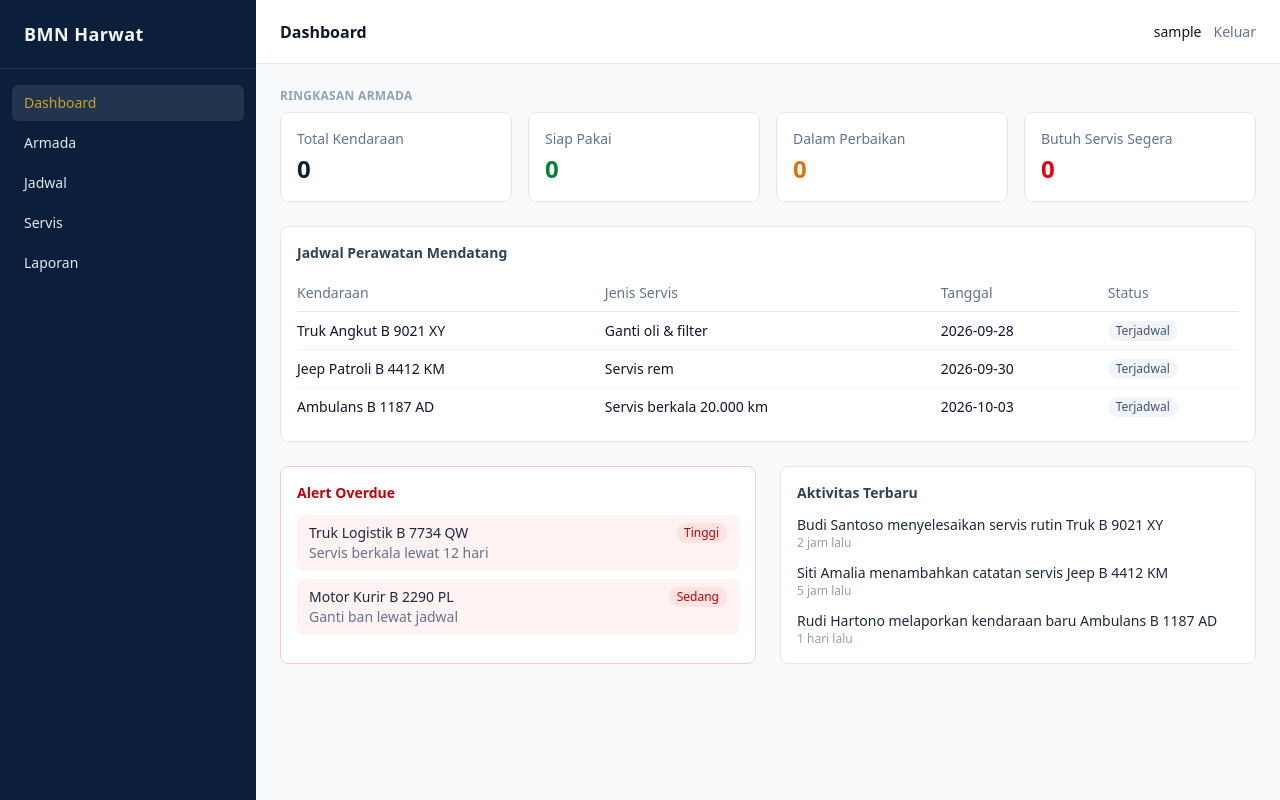
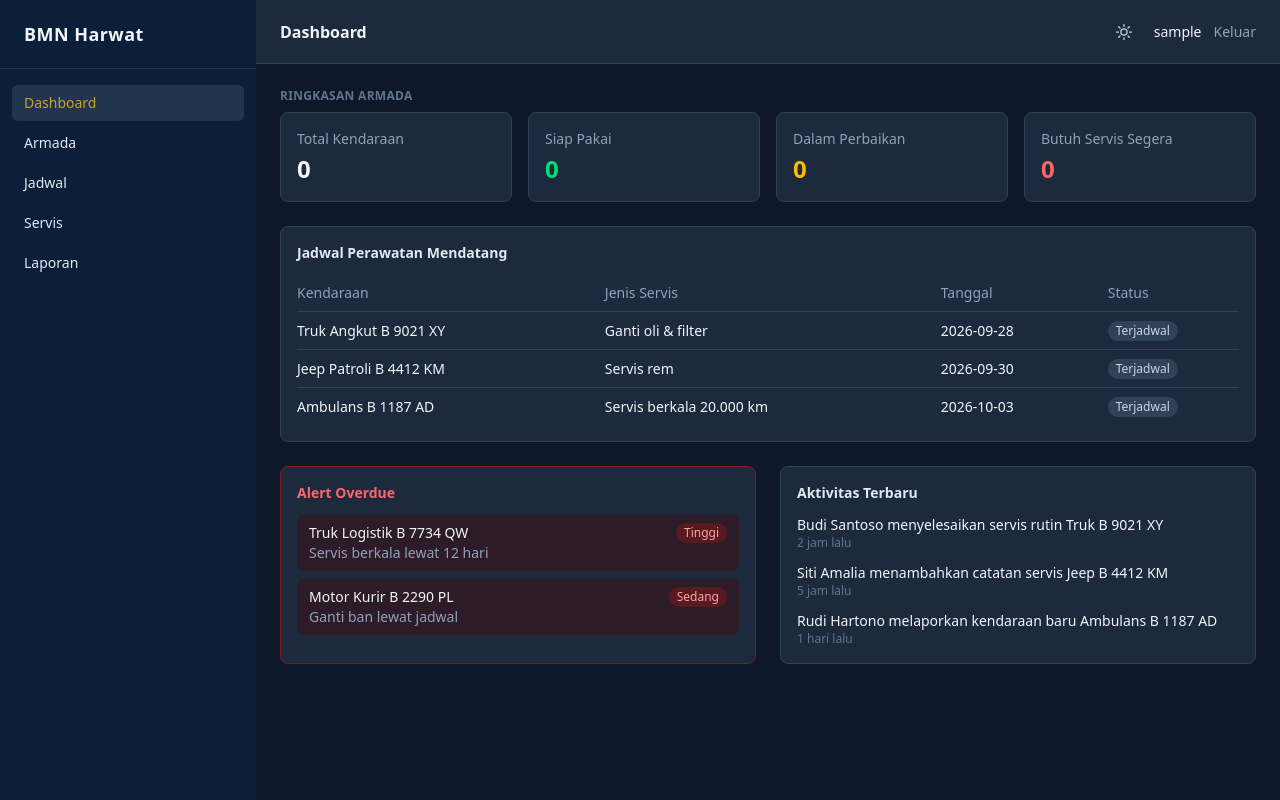
Before and after one commit to nice9uy/harwat_project, a Django app: page /dashboard/ in a window 1280 px wide. Run offline with Django 5.2, Linux system fonts and the light colour scheme; the visitor is signed in with stand-in values (Sample User, id 1); data that the repository does not hold is empty; style sheets or scripts are compiled from the project's sources.

Commit message:
Add dark mode: default-dark, toggle + localStorage, all pages
Tailwind v4 @custom-variant dark (class-based, not just OS preference).
<html> ships class="dark" by default; a tiny anti-flash script in <head>
removes it only if localStorage.theme === 'light'. Toggle button (two
partials: _theme_init.html, _theme_toggle.html, shared via {% include %})
flips the class and persists the choice.

Covers every entry-point template: base.html (dashboard layout + sidebar
header), login.html and password_reset_placeholder.html (standalone, no
base.html), and the Armada CRUD pages (vehicle_list.html, vehicle_form.html)
added since the original dark-mode design. Form widget classes updated in
both accounts/forms.py and fleet/forms.py (duplicated per existing
no-cross-app-import convention, not shared).

Co-Authored-By: Claude Sonnet 5 <noreply@anthropic.com>

```diff
--- a/accounts/forms.py
+++ b/accounts/forms.py
@@ -4,10 +4,15 @@ from django.contrib.auth.forms import AuthenticationForm
 TEXT_INPUT_CLASSES = (
     "w-full rounded-md border border-slate-300 bg-white px-3 py-2 text-sm "
     "text-slate-900 shadow-sm placeholder:text-slate-400 focus:border-gold "
-    "focus:outline-none focus:ring-2 focus:ring-gold/40"
+    "focus:outline-none focus:ring-2 focus:ring-gold/40 "
+    "dark:border-slate-600 dark:bg-slate-900 dark:text-slate-100 "
+    "dark:placeholder:text-slate-500"
 )
 
-CHECKBOX_CLASSES = "h-4 w-4 rounded border-slate-300 text-navy focus:ring-gold"
+CHECKBOX_CLASSES = (
+    "h-4 w-4 rounded border-slate-300 text-navy focus:ring-gold "
+    "dark:border-slate-600 dark:bg-slate-900"
+)
 
 
 class LoginForm(AuthenticationForm):
--- a/fleet/forms.py
+++ b/fleet/forms.py
@@ -5,13 +5,16 @@ from .models import Vehicle
 TEXT_INPUT_CLASSES = (
     "w-full rounded-md border border-slate-300 bg-white px-3 py-2 text-sm "
     "text-slate-900 shadow-sm placeholder:text-slate-400 focus:border-gold "
-    "focus:outline-none focus:ring-2 focus:ring-gold/40"
+    "focus:outline-none focus:ring-2 focus:ring-gold/40 "
+    "dark:border-slate-600 dark:bg-slate-900 dark:text-slate-100 "
+    "dark:placeholder:text-slate-500"
 )
 
 SELECT_CLASSES = (
     "w-full rounded-md border border-slate-300 bg-white px-3 py-2 text-sm "
     "text-slate-900 shadow-sm focus:border-gold focus:outline-none "
-    "focus:ring-2 focus:ring-gold/40"
+    "focus:ring-2 focus:ring-gold/40 "
+    "dark:border-slate-600 dark:bg-slate-900 dark:text-slate-100"
 )
 
 SELECT_FIELD_NAMES = {"jenis", "status"}
--- a/static/src/input.css
+++ b/static/src/input.css
@@ -1,4 +1,7 @@
 @import "tailwindcss";
+
+/* Class-based dark mode (toggle-controlled), not just prefers-color-scheme */
+@custom-variant dark (&:where(.dark, .dark *));
 
 @theme {
   --color-navy: #0B1F3A;
--- /dev/null
+++ b/templates/_theme_init.html
@@ -0,0 +1,5 @@
+<script>
+    if (localStorage.getItem('theme') === 'light') {
+        document.documentElement.classList.remove('dark');
+    }
+</script>
--- /dev/null
+++ b/templates/_theme_toggle.html
@@ -0,0 +1,11 @@
+<button type="button"
+        onclick="document.documentElement.classList.toggle('dark'); localStorage.setItem('theme', document.documentElement.classList.contains('dark') ? 'dark' : 'light');"
+        class="rounded-md p-2 text-slate-400 hover:bg-black/5 hover:text-navy dark:text-slate-300 dark:hover:bg-white/5 dark:hover:text-gold"
+        aria-label="Ganti tema">
+    <svg class="h-5 w-5 hidden dark:block" fill="none" viewBox="0 0 24 24" stroke="currentColor" stroke-width="1.5">
+        <path stroke-linecap="round" stroke-linejoin="round" d="M12 3v2.25m6.364.386-1.591 1.591M21 12h-2.25m-.386 6.364-1.591-1.591M12 18.75V21m-4.773-4.227-1.591 1.591M5.25 12H3m4.227-4.773L5.636 5.636M15.75 12a3.75 3.75 0 1 1-7.5 0 3.75 3.75 0 0 1 7.5 0Z" />
+    </svg>
+    <svg class="h-5 w-5 dark:hidden" fill="none" viewBox="0 0 24 24" stroke="currentColor" stroke-width="1.5">
+        <path stroke-linecap="round" stroke-linejoin="round" d="M21.752 15.002A9.72 9.72 0 0 1 18 15.75c-5.385 0-9.75-4.365-9.75-9.75 0-1.33.266-2.597.748-3.752A9.753 9.753 0 0 0 3 11.25C3 16.635 7.365 21 12.75 21a9.753 9.753 0 0 0 9.002-5.998Z" />
+    </svg>
+</button>
--- a/templates/accounts/dashboard.html
+++ b/templates/accounts/dashboard.html
@@ -4,31 +4,31 @@
 {% block content %}
 <div class="space-y-6">
     <section>
-        <p class="text-xs font-semibold uppercase tracking-wide text-slate-400 mb-2">Ringkasan Armada</p>
+        <p class="text-xs font-semibold uppercase tracking-wide text-slate-400 dark:text-slate-500 mb-2">Ringkasan Armada</p>
         <div class="grid grid-cols-1 sm:grid-cols-2 lg:grid-cols-4 gap-4">
-            <div class="bg-white rounded-lg border border-slate-200 p-4">
-                <p class="text-sm text-slate-500">Total Kendaraan</p>
-                <p class="text-2xl font-semibold text-navy mt-1">{{ fleet_summary.total }}</p>
+            <div class="bg-white dark:bg-slate-800 rounded-lg border border-slate-200 dark:border-slate-700 p-4">
+                <p class="text-sm text-slate-500 dark:text-slate-400">Total Kendaraan</p>
+                <p class="text-2xl font-semibold text-navy dark:text-slate-100 mt-1">{{ fleet_summary.total }}</p>
             </div>
-            <div class="bg-white rounded-lg border border-slate-200 p-4">
-                <p class="text-sm text-slate-500">Siap Pakai</p>
-                <p class="text-2xl font-semibold text-green-700 mt-1">{{ fleet_summary.ready }}</p>
+            <div class="bg-white dark:bg-slate-800 rounded-lg border border-slate-200 dark:border-slate-700 p-4">
+                <p class="text-sm text-slate-500 dark:text-slate-400">Siap Pakai</p>
+                <p class="text-2xl font-semibold text-green-700 dark:text-green-400 mt-1">{{ fleet_summary.ready }}</p>
             </div>
-            <div class="bg-white rounded-lg border border-slate-200 p-4">
-                <p class="text-sm text-slate-500">Dalam Perbaikan</p>
-                <p class="text-2xl font-semibold text-amber-600 mt-1">{{ fleet_summary.in_repair }}</p>
+            <div class="bg-white dark:bg-slate-800 rounded-lg border border-slate-200 dark:border-slate-700 p-4">
+                <p class="text-sm text-slate-500 dark:text-slate-400">Dalam Perbaikan</p>
+                <p class="text-2xl font-semibold text-amber-600 dark:text-amber-400 mt-1">{{ fleet_summary.in_repair }}</p>
             </div>
-            <div class="bg-white rounded-lg border border-slate-200 p-4">
-                <p class="text-sm text-slate-500">Butuh Servis Segera</p>
-                <p class="text-2xl font-semibold text-red-600 mt-1">{{ fleet_summary.due_soon }}</p>
+            <div class="bg-white dark:bg-slate-800 rounded-lg border border-slate-200 dark:border-slate-700 p-4">
+                <p class="text-sm text-slate-500 dark:text-slate-400">Butuh Servis Segera</p>
+                <p class="text-2xl font-semibold text-red-600 dark:text-red-400 mt-1">{{ fleet_summary.due_soon }}</p>
             </div>
         </div>
     </section>
 
-    <section class="bg-white rounded-lg border border-slate-200 p-4">
-        <h2 class="text-sm font-semibold text-slate-700 mb-3">Jadwal Perawatan Mendatang</h2>
+    <section class="bg-white dark:bg-slate-800 rounded-lg border border-slate-200 dark:border-slate-700 p-4">
+        <h2 class="text-sm font-semibold text-slate-700 dark:text-slate-200 mb-3">Jadwal Perawatan Mendatang</h2>
         <table class="w-full text-sm text-left">
-            <thead class="text-slate-500 border-b border-slate-200">
+            <thead class="text-slate-500 dark:text-slate-400 border-b border-slate-200 dark:border-slate-700">
                 <tr>
                     <th class="py-2 pr-4 font-medium">Kendaraan</th>
                     <th class="py-2 pr-4 font-medium">Jenis Servis</th>
@@ -36,14 +36,14 @@
                     <th class="py-2 font-medium">Status</th>
                 </tr>
             </thead>
-            <tbody class="divide-y divide-slate-100">
+            <tbody class="divide-y divide-slate-100 dark:divide-slate-700">
                 {% for item in upcoming_maintenance %}
                 <tr>
                     <td class="py-2 pr-4">{{ item.vehicle }}</td>
                     <td class="py-2 pr-4">{{ item.service_type }}</td>
                     <td class="py-2 pr-4">{{ item.date }}</td>
                     <td class="py-2">
-                        <span class="inline-flex items-center rounded-full bg-slate-100 px-2 py-0.5 text-xs text-slate-600">{{ item.status }}</span>
+                        <span class="inline-flex items-center rounded-full bg-slate-100 dark:bg-slate-700 px-2 py-0.5 text-xs text-slate-600 dark:text-slate-300">{{ item.status }}</span>
                     </td>
                 </tr>
                 {% endfor %}
@@ -52,28 +52,28 @@
     </section>
 
     <section class="grid grid-cols-1 lg:grid-cols-2 gap-6">
-        <div class="bg-white rounded-lg border border-red-200 p-4">
-            <h2 class="text-sm font-semibold text-red-700 mb-3">Alert Overdue</h2>
+        <div class="bg-white dark:bg-slate-800 rounded-lg border border-red-200 dark:border-red-900 p-4">
+            <h2 class="text-sm font-semibold text-red-700 dark:text-red-400 mb-3">Alert Overdue</h2>
             <ul class="space-y-2 text-sm">
                 {% for alert in overdue_alerts %}
-                <li class="flex items-start justify-between gap-3 rounded-md bg-red-50 px-3 py-2">
+                <li class="flex items-start justify-between gap-3 rounded-md bg-red-50 dark:bg-red-950/40 px-3 py-2">
                     <div>
-                        <p class="font-medium text-slate-800">{{ alert.vehicle }}</p>
-                        <p class="text-slate-500">{{ alert.issue }}</p>
+                        <p class="font-medium text-slate-800 dark:text-slate-100">{{ alert.vehicle }}</p>
+                        <p class="text-slate-500 dark:text-slate-400">{{ alert.issue }}</p>
                     </div>
-                    <span class="shrink-0 rounded-full bg-red-100 px-2 py-0.5 text-xs font-medium text-red-700">{{ alert.severity }}</span>
+                    <span class="shrink-0 rounded-full bg-red-100 dark:bg-red-900/50 px-2 py-0.5 text-xs font-medium text-red-700 dark:text-red-300">{{ alert.severity }}</span>
                 </li>
                 {% endfor %}
             </ul>
         </div>
 
-        <div class="bg-white rounded-lg border border-slate-200 p-4">
-            <h2 class="text-sm font-semibold text-slate-700 mb-3">Aktivitas Terbaru</h2>
+        <div class="bg-white dark:bg-slate-800 rounded-lg border border-slate-200 dark:border-slate-700 p-4">
+            <h2 class="text-sm font-semibold text-slate-700 dark:text-slate-200 mb-3">Aktivitas Terbaru</h2>
             <ul class="space-y-3 text-sm">
                 {% for activity in recent_activity %}
                 <li>
-                    <p class="text-slate-800"><span class="font-medium">{{ activity.actor }}</span> {{ activity.action }}</p>
-                    <p class="text-xs text-slate-400">{{ activity.when }}</p>
+                    <p class="text-slate-800 dark:text-slate-100"><span class="font-medium">{{ activity.actor }}</span> {{ activity.action }}</p>
+                    <p class="text-xs text-slate-400 dark:text-slate-500">{{ activity.when }}</p>
                 </li>
                 {% endfor %}
             </ul>
--- a/templates/base.html
+++ b/templates/base.html
@@ -1,15 +1,16 @@
 {% load static %}
 <!DOCTYPE html>
-<html lang="id">
+<html lang="id" class="dark">
 <head>
     <meta charset="UTF-8">
     <meta name="viewport" content="width=device-width, initial-scale=1.0">
     <title>{% block title %}BMN Harwat{% endblock %}</title>
+    {% include "_theme_init.html" %}
     <link rel="stylesheet" href="{% static 'dist/output.css' %}">
     <script src="{% static 'vendor/htmx.min.js' %}" defer></script>
     <script src="{% static 'vendor/alpinejs.min.js' %}" defer></script>
 </head>
-<body class="bg-slate-50 text-slate-900">
+<body class="bg-slate-50 text-slate-900 dark:bg-slate-900 dark:text-slate-100">
     <div class="flex min-h-screen">
         <aside class="w-64 shrink-0 bg-navy text-slate-100 flex flex-col">
             <div class="px-6 py-5 text-lg font-semibold tracking-wide border-b border-white/10">
@@ -24,13 +25,14 @@
             </nav>
         </aside>
         <div class="flex-1 flex flex-col min-w-0">
-            <header class="h-16 flex items-center justify-between px-6 border-b border-slate-200 bg-white">
+            <header class="h-16 flex items-center justify-between px-6 border-b border-slate-200 dark:border-slate-700 bg-white dark:bg-slate-800">
                 <h1 class="text-base font-semibold">{% block page_title %}{% endblock %}</h1>
                 <div class="flex items-center gap-3 text-sm">
+                    {% include "_theme_toggle.html" %}
                     <span>{{ request.user.get_username }}</span>
                     <form method="post" action="{% url 'accounts:logout' %}" class="inline">
                         {% csrf_token %}
-                        <button type="submit" class="text-slate-500 hover:text-navy">Keluar</button>
+                        <button type="submit" class="text-slate-500 hover:text-navy dark:text-slate-400 dark:hover:text-gold">Keluar</button>
                     </form>
                 </div>
             </header>
```
Also changed, not shown: accounts/tests.py (+10 -0 lines), templates/accounts/login.html (+12 -8 lines), templates/accounts/password_reset_placeholder.html (+9 -5 lines), templates/fleet/vehicle_form.html (+17 -17 lines), templates/fleet/vehicle_list.html (+11 -11 lines).
